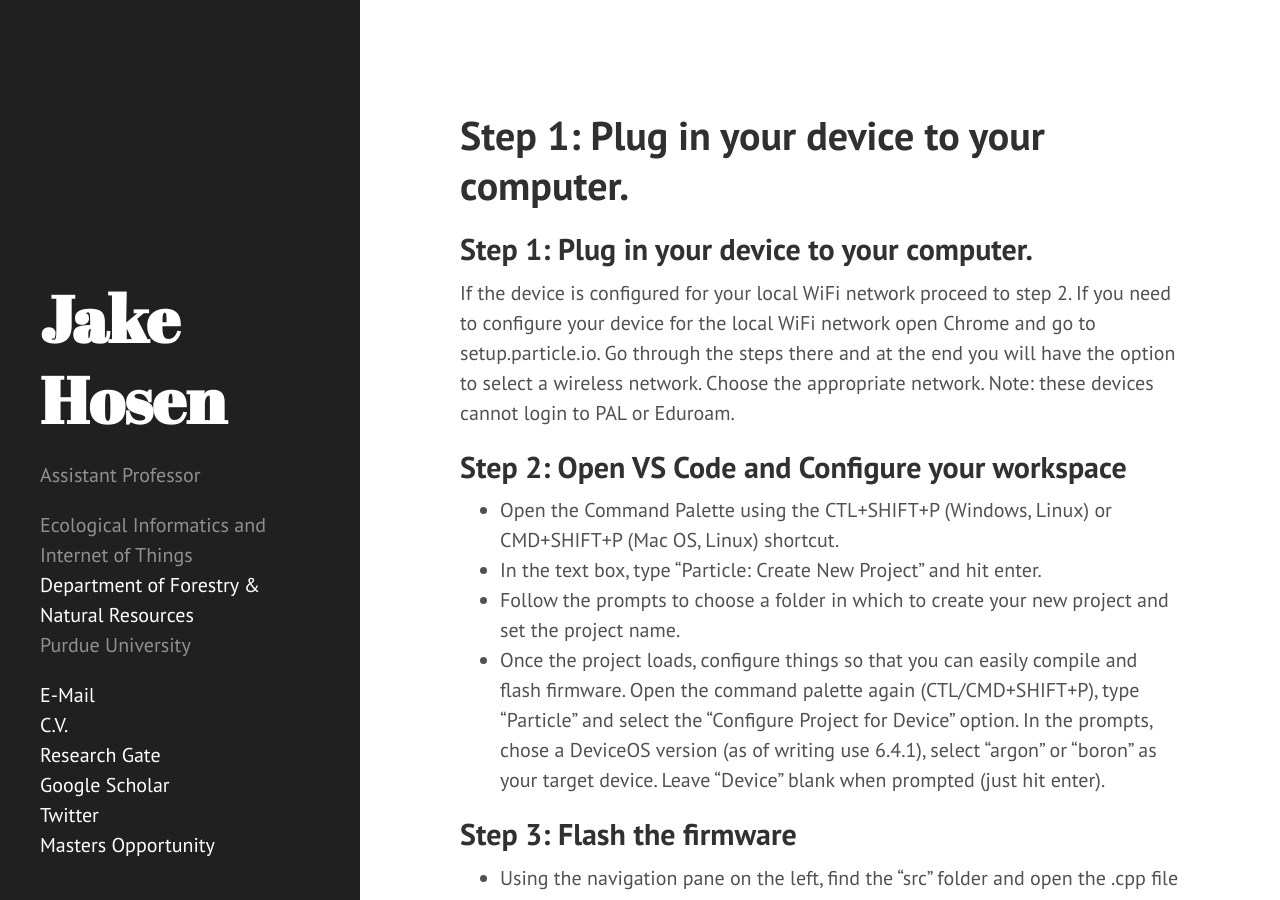
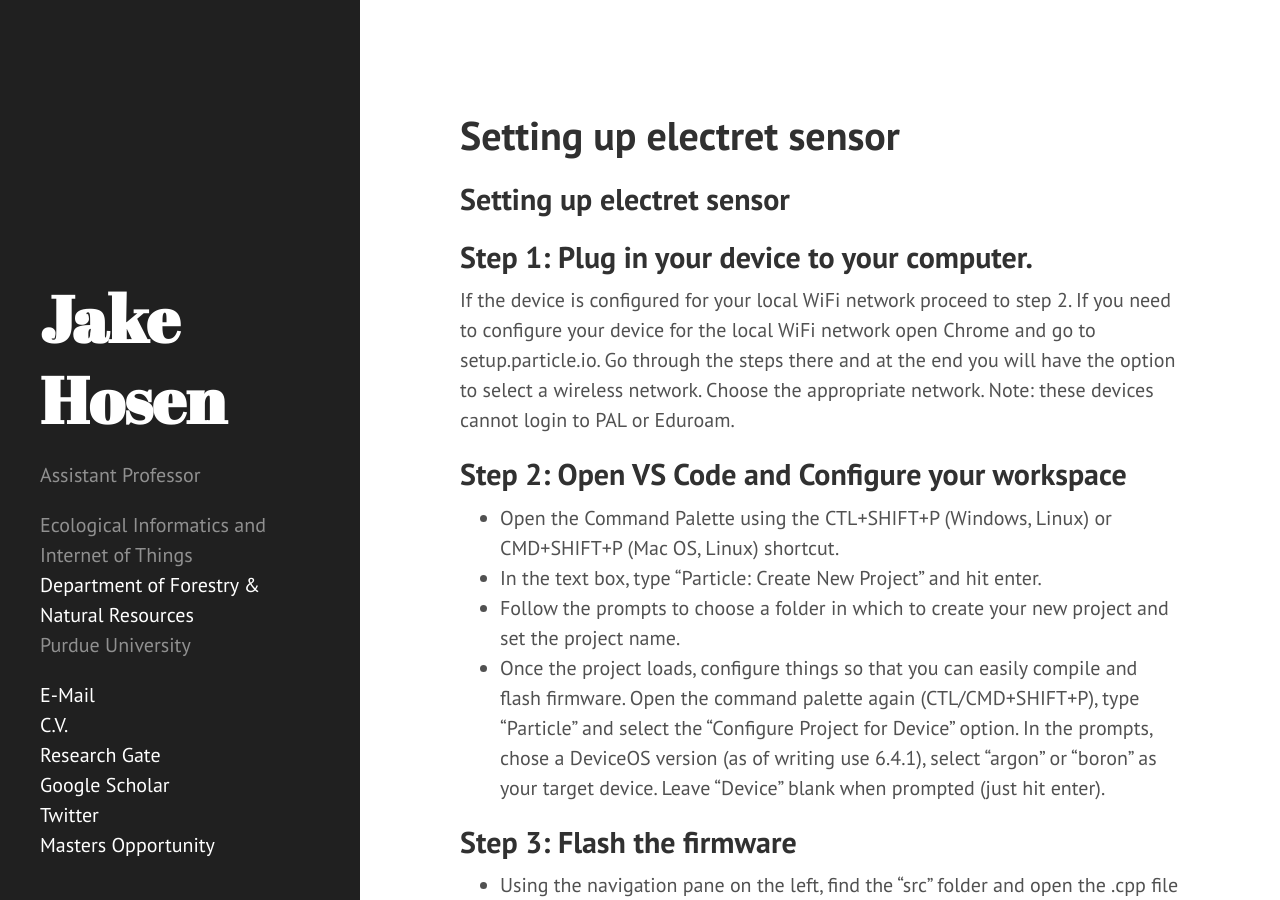
Before and after one commit to jakehosen/jakehosen.github.io, a Jekyll site: the page built from electret-particle.md, in a window 1280 px wide and 900 px high. Built offline with Jekyll 4.4.1, drawn with Linux system fonts in a browser that asks for light colours; our own code applies the rules of GitHub Pages for plain Markdown files; some of the changed lines change nothing that is shown.

Commit message:
Update electret-particle.md

```diff
--- a/electret-particle.md
+++ b/electret-particle.md
@@ -1,5 +1,8 @@
+## Setting up electret sensor
+
 ## Step 1: Plug in your device to your computer.
 If the device is configured for your local WiFi network proceed to step 2. If you need to configure your device for the local WiFi network open Chrome and go to setup.particle.io. Go through the steps there and at the end you will have the option to select a wireless network. Choose the appropriate network. Note: these devices cannot login to PAL or Eduroam.
+
 
 ## Step 2: Open VS Code and Configure your workspace
 * Open the Command Palette using the CTL+SHIFT+P (Windows, Linux) or CMD+SHIFT+P (Mac OS, Linux) shortcut.
@@ -106,7 +109,7 @@
 // ACOUSTIC CONFIGURATION
 // ============================================================================
 
-const int MIC_PIN = A0;   // free on the Argon; not used by the ESP32 interface
+const int MIC_PIN = A4;   // free on the Argon; not used by the ESP32 interface
 
 // --- Sample rate -----------------------------------------------------------
 // Nyquist = SAMPLE_RATE_HZ / 2 is your maximum analyzable frequency.
```
